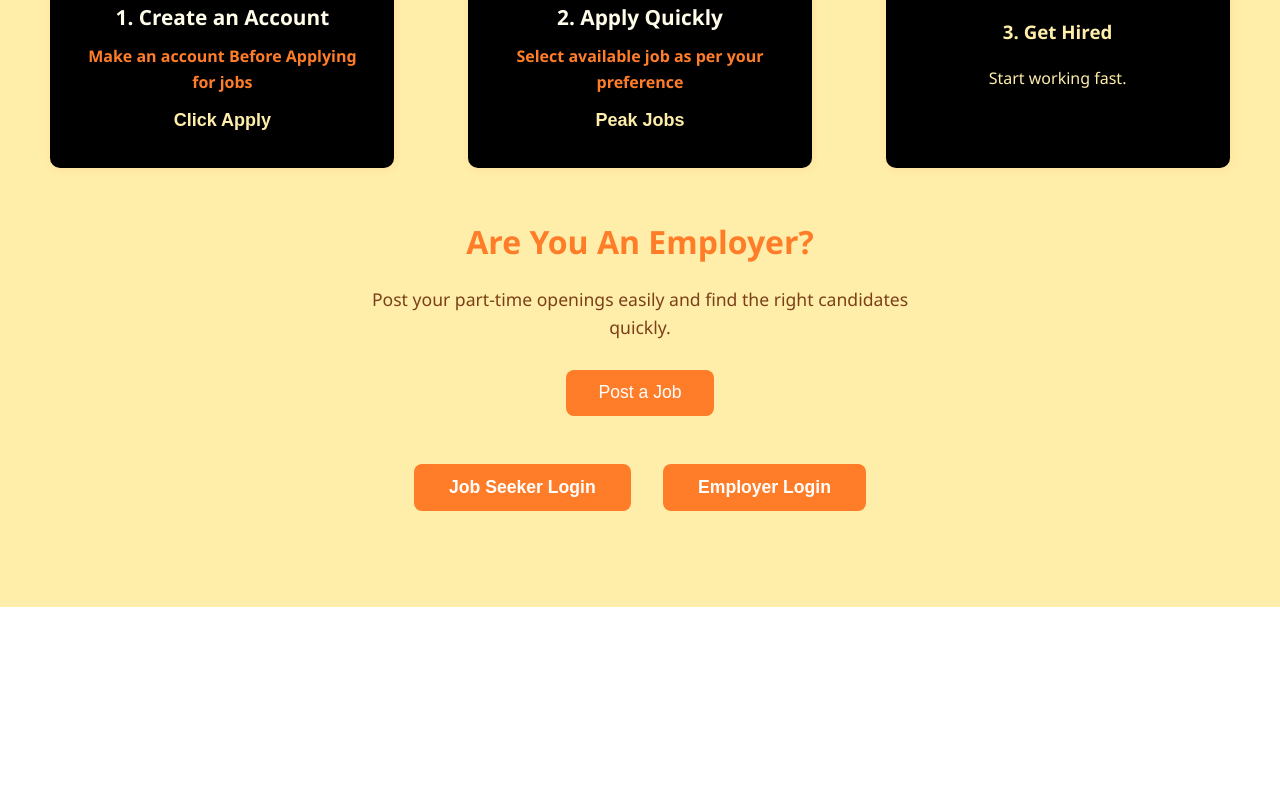
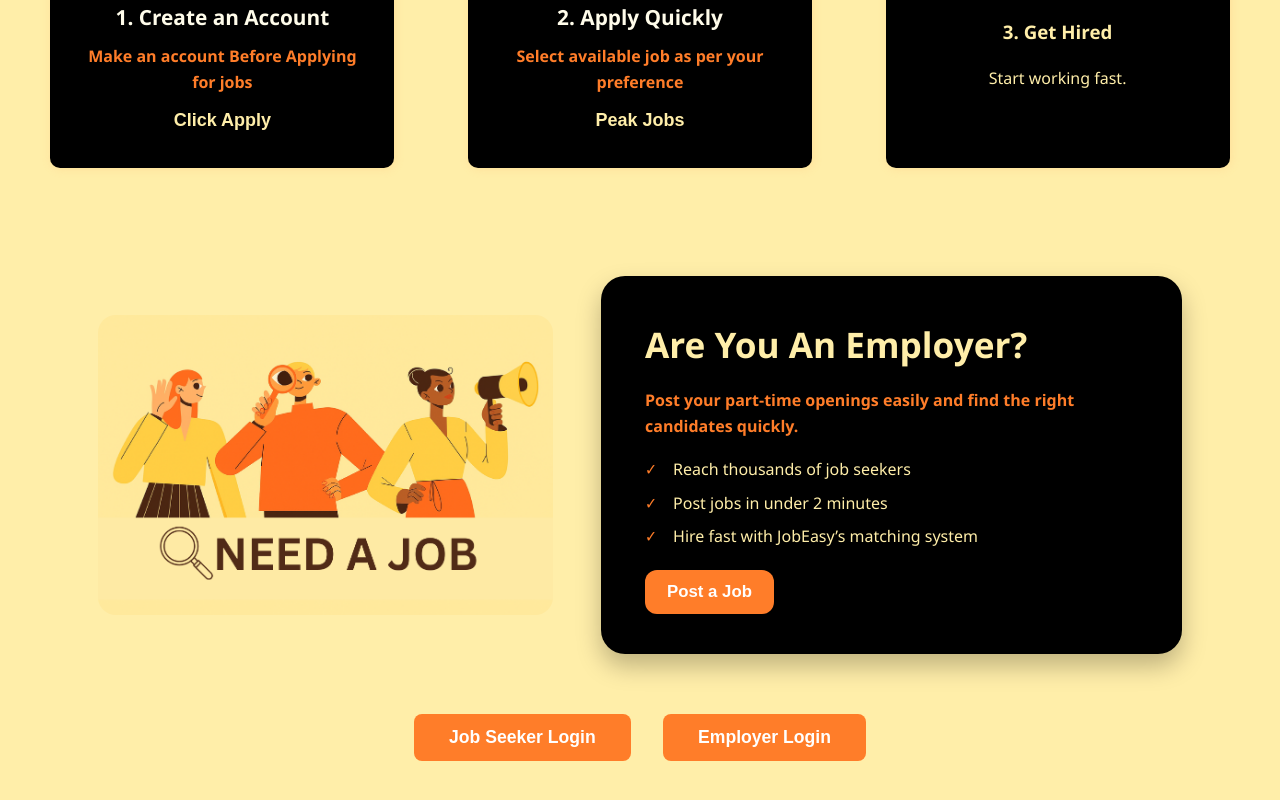
Before and after one commit to Adnan-Shaikh/JOB-EASY, a React (Create React App) app in the folder job-portal/: page / in a window 1280 px wide. Shown: the part 772-1572 px from the top of the page. Before the commit the page ends 1379 px from the top, so only its background shows below. Built offline with nearby package versions, Linux system fonts and the light colour scheme.

Commit message:
Added a new section for Employers

```diff
--- a/job-portal/src/home.css
+++ b/job-portal/src/home.css
@@ -23,13 +23,19 @@
   margin-bottom: 3rem;
 }
 
-.parent{
+.parent_landing{
   display: flex;
   justify-content: space-between;
   /* background-color: black; */
   margin-left: 50px;
   margin-right: 50px;
 }
+
+.child_left{
+  background-color: #000;
+  border-radius: 20px;
+}
+
 .left_content{
   display: flex;
   width: 600px;
@@ -39,6 +45,8 @@
   text-align: center;
   /* background-color: aqua; */
 }
+
+
 
 #landing_image{
   width: 600px;
@@ -56,7 +64,7 @@
   width: 500px;
   font-size: 1.2rem;
   font-weight: 600;
-  color: black;
+  color: var(--color-bright-orange);
 
 }
 
@@ -74,10 +82,18 @@
   font-weight: 800;
 }
 
+#get_started_btn:hover{
+  /* opacity: 0.6; */
+  color: #7B4019;
+  background-color: var(--color-pale-yellow);
+  transition: 0.7s;
+}
+
+
 .hero h1 {
   font-size: 2.8rem;
   font-weight: 700;
-  color: var(--color-dark-brown);
+  color: var(--color-pale-yellow);
   margin-bottom: 0.5rem;
 }
 
@@ -101,6 +117,7 @@
   flex-wrap: wrap;
   gap: 1.3rem;
 }
+
 
 .step {
   background: black;
@@ -137,8 +154,8 @@
 }
 
 #step3{
-background: black;
-color: var(--color-pale-yellow);
+  background: black;
+  color: var(--color-pale-yellow);
   padding: 2.5rem 2rem;
   border-radius: 10px;
   flex: 1 1 250px;
@@ -148,40 +165,105 @@ color: var(--color-pale-yellow);
   text-align: center;
 }
 
-.employers {
-  text-align: center;
-  margin-bottom: 3rem;
+.step:hover{
+  box-shadow: 0px 4px 2px 2px #FF7D29;
+  transform: translateY(-20px);
+  transition: 1s;
+}
+#step3:hover{
+  box-shadow: 2px 2px 2px 2px #FF7D29;
+  transform: translateY(-20px);
+  transition: 1s;
 }
 
-.employers h2 {
-  color: var(--color-bright-orange);
-  font-size: 2rem;
-  margin-bottom: 1rem;
+
+.employers {
+  padding: 60px 6%;
+  background: var(--color-pale-yellow);
 }
 
-.employers p {
-  font-size: 1.1rem;
-  color: var(--color-dark-brown);
-  margin-bottom: 1.8rem;
-  max-width: 560px;
-  margin-left: auto;
-  margin-right: auto;
+.parent_employer {
+  display: flex;
+  align-items: center;
+  justify-content: space-between;
+  gap: 48px;
 }
 
-.employers button {
-  background-color: var(--color-bright-orange);
-  border: none;
-  color: white;
-  padding: 0.8rem 2rem;
-  font-size: 1.1rem;
-  border-radius: 8px;
-  cursor: pointer;
-  transition: background-color 0.3s;
+.left_img {
+  flex: 1 1 48%;
+  display: flex;
+  justify-content: center;
+}
+.left_img img {
+  width: 100%;
+  max-width: 520px;
+  height: auto;
+  border-radius: 18px;
 }
 
-.employers button:hover {
-  background-color: var(--color-soft-orange);
+.right_content {
+  flex: 1 1 52%;
+  background: #000;
+  color: var(--color-pale-yellow);
+  padding: 40px 44px;
+  border-radius: 24px;
+  box-shadow: 0 12px 24px rgba(0,0,0,.25);
 }
+.right_content h2 {
+  font-size: 2.2rem;
+  margin: 0 0 14px;
+  color: var(--color-pale-yellow);
+}
+.right_content .lead {
+  color: var(--color-bright-orange);
+  font-weight: 600;
+  margin-bottom: 18px;
+}
+
+.benefits {
+  list-style: none;
+  padding: 0;
+  margin: 0 0 20px;
+}
+.benefits li {
+  position: relative;
+  padding-left: 28px;
+  margin: 8px 0;
+}
+.benefits li::before {
+  content: "✓";
+  position: absolute;
+  left: 0;
+  top: 0;
+  color: var(--color-bright-orange);
+  font-weight: 900;
+}
+
+.right_content .cta {
+  background: var(--color-bright-orange);
+  color: #fff;
+  border: none;
+  padding: 12px 22px;
+  font-size: 1.05rem;
+  font-weight: 700;
+  border-radius: 12px;
+  cursor: pointer;
+  box-shadow: 0 6px 0 rgba(0,0,0,.25);
+  transition: transform .05s ease, box-shadow .05s ease, background .2s;
+}
+.right_content .cta:hover { background: var(--color-soft-orange); }
+.right_content .cta:active {
+  transform: translateY(2px);
+  box-shadow: 0 4px 0 rgba(0,0,0,.25);
+}
+
+/* Responsive: stack on small screens (image first) */
+@media (max-width: 900px) {
+  .parent_employer { flex-direction: column; }
+  .left_img, .right_content { flex: 1 1 100%; }
+  .right_content { padding: 28px; }
+}
+
 
 .featured-jobs {
   margin-bottom: 3rem;
--- a/job-portal/src/home.js
+++ b/job-portal/src/home.js
@@ -8,7 +8,7 @@ const Home = () => {
   return (
     <div className="landing-container">
       <header className="hero">
-        <div className="parent">
+        <div className="parent_landing">
           <div className="child_left">
             <div className="left_content">
               <h1>Finding Part-Time Jobs Made Easy With JobEasy</h1>
@@ -32,7 +32,6 @@ const Home = () => {
         Get Started
       </button>
 
-      {/* The rest of your sections */}
       <section className="how-it-works">
         <h2>How JobEasy Works</h2>
         <div className="steps">
@@ -53,11 +52,33 @@ const Home = () => {
         </div>
       </section>
 
-      <section className="employers">
-        <h2>Are You An Employer?</h2>
-        <p>Post your part-time openings easily and find the right candidates quickly.</p>
-        <button onClick={() => window.location.href = '/post-job'}>Post a Job</button>
-      </section>
+     <section className="employers">
+  <div className="parent_employer">
+    {/* LEFT: image */}
+    <div className="left_img">
+      {/* put your image in /public/assets and use that path */}
+      <img src="/NEEDAJOB.png" alt="Employers illustration" />
+    </div>
+
+    {/* RIGHT: content card */}
+    <div className="right_content">
+      <h2>Are You An Employer?</h2>
+      <p className="lead">
+        Post your part-time openings easily and find the right candidates quickly.
+      </p>
+      <ul className="benefits">
+        <li>Reach thousands of job seekers</li>
+        <li>Post jobs in under 2 minutes</li>
+        <li>Hire fast with JobEasy’s matching system</li>
+      </ul>
+
+      <button className="cta" onClick={() => navigate('/post-job')}>
+        Post a Job
+      </button>
+    </div>
+  </div>
+</section>
+
 
 
       <footer className="call-to-action">
```
Also changed, not shown: job-portal/public/NEEDAJOB.png (added).
